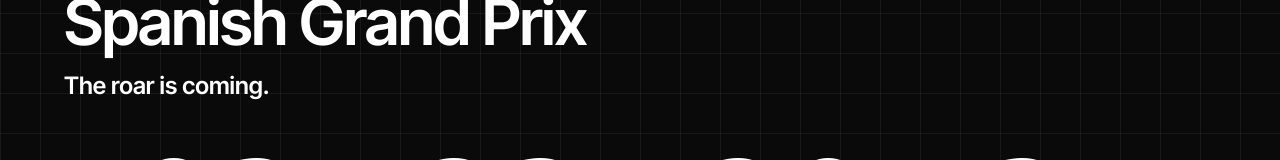
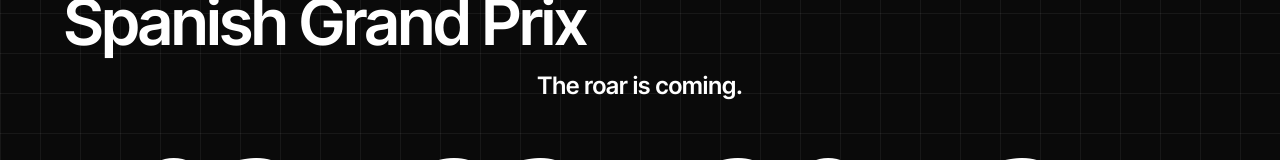
Before and after one commit to kirandandge5301/f1-countdown, a React (Vite) app: page / in a window 1280 px wide. Shown: the part 218-378 px from the top of the page. Built offline with nearby package versions, Linux system fonts and the light colour scheme; no server answers.

Commit message:
Update NextRaceSection.tsx

```diff
--- a/src/sections/NextRaceSection.tsx
+++ b/src/sections/NextRaceSection.tsx
@@ -107,7 +107,7 @@ Track every F1 session live at gpcountdown.com
 
 
 
-<p className="text-2xl font-semibold text-[var(--text-primary)] mb-10">
+<p className="text-lg md:text-2xl font-semibold text-[var(--text-primary)] mb-8 md:mb-10 text-center">
   The roar is coming.
 </p>
             {/* Main Countdown */}
```
